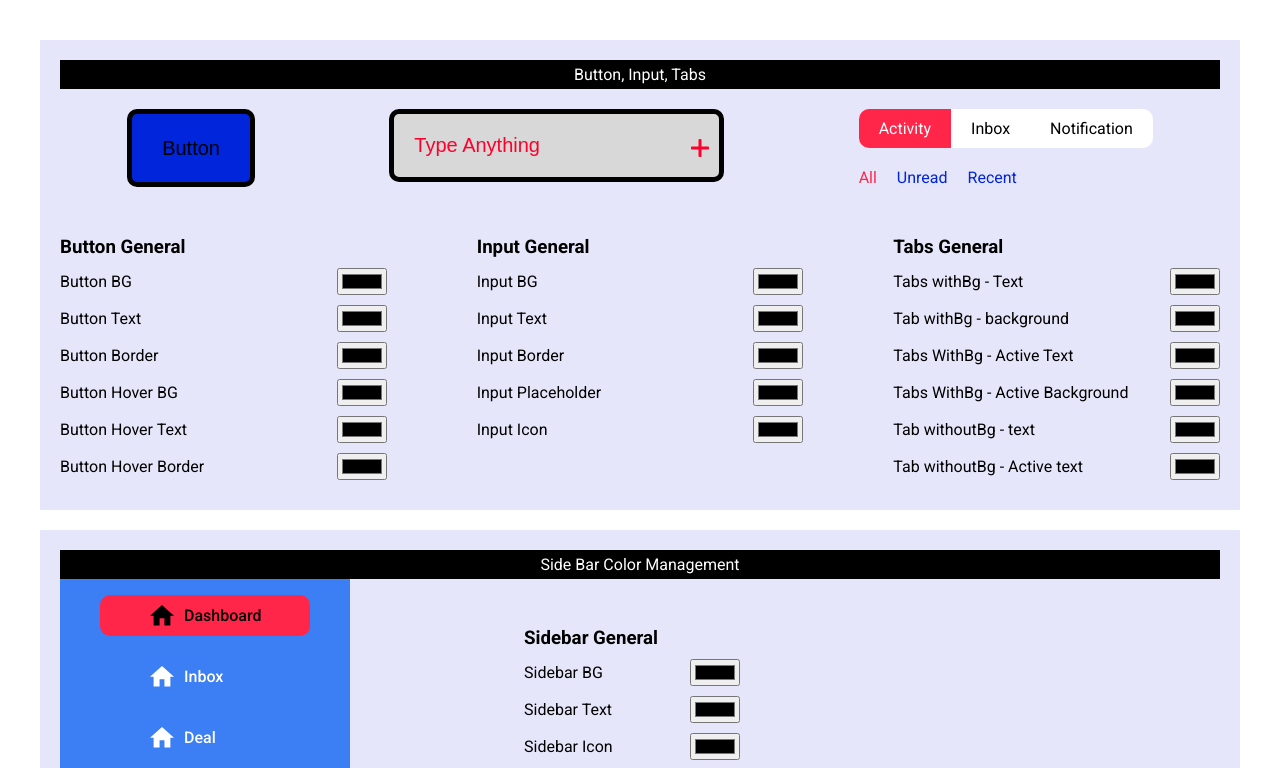
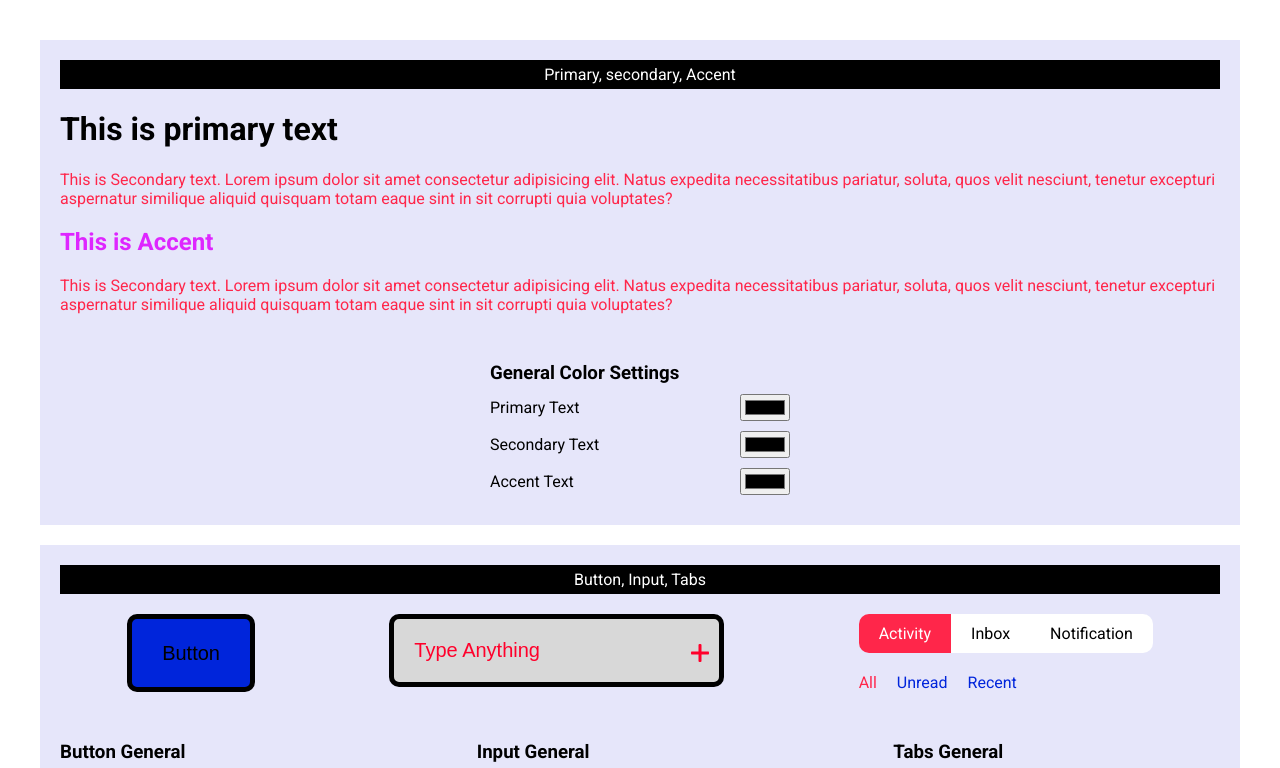
Before and after one commit to ruhulOTZ/css-framework, a React (Create React App) app: page / in a window 1280 px wide. Shown: the top 768 px of the page. Built offline with nearby package versions, Linux system fonts and the light colour scheme.

Commit message:
Dynamic color complete

```diff
--- a/src/App.js
+++ b/src/App.js
@@ -5,6 +5,7 @@
 /* eslint-disable prettier/prettier */
 import { useEffect } from 'react';
 import Bit from './components/bit/Bit';
+import General from './components/general/General';
 import Navbar from './components/navbar/Navbar';
 import Settings from './components/settings/Settings';
 import SideBar from './components/sideBar/SideBar';
@@ -24,6 +25,9 @@ function App() {
     return (
         <>
             <Wrapper>
+                <General />
+            </Wrapper>
+            <Wrapper>
                 <Bit />
             </Wrapper>
 
--- a/src/assets/scss/base/_base.scss
+++ b/src/assets/scss/base/_base.scss
@@ -9,7 +9,7 @@ body {
   margin: 0;
   padding: 40px;
   font-family: 'Roboto', sans-serif;
-  color: $primary-text-color;
+  // color: $primary-text-color;
 }
 
 /* width */
--- a/src/assets/scss/base/_variables.scss
+++ b/src/assets/scss/base/_variables.scss
@@ -51,7 +51,7 @@
   --scroll-color: #0025db;
   --primary-text-color: #00000;
   --secondary-text-color: #ff264a;
-  // --accent-color:,
+  --accent-color: #de26ff;
 }
 
 // General
@@ -59,6 +59,7 @@ $main-background-color: var(--main-background-color);
 $scroll-color: var(--scroll-color);
 $primary-text-color: var(--primary-text-color);
 $secondary-text-color: var(--secondary-text-color);
+$accent-color: var(--accent-color);
 
 // Tabs
 $tab-wb-text: var(--tab-wb-text);
--- /dev/null
+++ b/src/components/general/General.jsx
@@ -0,0 +1,33 @@
+import React from 'react';
+import TopText from '../topText/TopText';
+import Styles from './General.module.scss';
+import GeneralSetting from './GeneralSetting';
+
+function General() {
+    return (
+        <>
+            <TopText>Primary, secondary, Accent</TopText>
+            <div className={Styles.generalWrapper}>
+                <h1 className={Styles.primary}>This is primary text</h1>
+                <p className={Styles.secondary}>
+                    This is Secondary text. Lorem ipsum dolor sit amet consectetur adipisicing elit.
+                    Natus expedita necessitatibus pariatur, soluta, quos velit nesciunt, tenetur
+                    excepturi aspernatur similique aliquid quisquam totam eaque sint in sit corrupti
+                    quia voluptates?
+                </p>
+
+                <h2 className={Styles.accent}>This is Accent</h2>
+                <p className={Styles.secondary}>
+                    This is Secondary text. Lorem ipsum dolor sit amet consectetur adipisicing elit.
+                    Natus expedita necessitatibus pariatur, soluta, quos velit nesciunt, tenetur
+                    excepturi aspernatur similique aliquid quisquam totam eaque sint in sit corrupti
+                    quia voluptates?
+                </p>
+            </div>
+
+            <GeneralSetting />
+        </>
+    );
+}
+
+export default General;
--- /dev/null
+++ b/src/components/general/General.module.scss
@@ -0,0 +1,13 @@
+@import '../../assets/scss/base/variables';
+
+.generalWrapper {
+  .primary {
+    color: $primary-text-color;
+  }
+  .secondary {
+    color: $secondary-text-color;
+  }
+  .accent {
+    color: $accent-color;
+  }
+}
--- /dev/null
+++ b/src/components/general/GeneralSetting.jsx
@@ -0,0 +1,55 @@
+import React from 'react';
+import Styles from './GeneralSettings.module.scss';
+
+function GeneralSetting() {
+    const handleColor = (color, event) => {
+        switch (color) {
+            case 'prText':
+                document.documentElement.style.setProperty(
+                    '--primary-text-color',
+                    event.target.value
+                );
+                break;
+
+            case 'scText':
+                document.documentElement.style.setProperty(
+                    '--secondary-text-color',
+                    event.target.value
+                );
+                break;
+
+            case 'accentText':
+                document.documentElement.style.setProperty('--accent-color', event.target.value);
+                break;
+
+            default:
+                break;
+        }
+    };
+
+    return (
+        <div className={Styles.dynamicColorWrapper}>
+            <div className={Styles.dynamicColorContent}>
+                <h3>General Color Settings</h3>
+                <div className={Styles.dynamicColorItems}>
+                    <div className={Styles.dynamicColorItem}>
+                        <span>Primary Text</span>
+                        <input type="color" onChange={event => handleColor('prText', event)} />
+                    </div>
+
+                    <div className={Styles.dynamicColorItem}>
+                        <span>Secondary Text</span>
+                        <input type="color" onChange={event => handleColor('scText', event)} />
+                    </div>
+
+                    <div className={Styles.dynamicColorItem}>
+                        <span>Accent Text</span>
+                        <input type="color" onChange={event => handleColor('accentText', event)} />
+                    </div>
+                </div>
+            </div>
+        </div>
+    );
+}
+
+export default GeneralSetting;
--- /dev/null
+++ b/src/components/general/GeneralSettings.module.scss
@@ -0,0 +1,26 @@
+.dynamicColorWrapper {
+  width: 100%;
+  display: grid;
+  // grid-template-columns: repeat(3, 1fr);
+  place-content: center;
+  margin-inline: auto;
+  margin-top: 30px;
+  grid-column-gap: 90px;
+  grid-row-gap: 30px;
+
+  h3 {
+    margin-bottom: 10px;
+  }
+
+  .dynamicColorContent {
+    width: 300px;
+    .dynamicColorItems {
+      .dynamicColorItem {
+        display: flex;
+        align-items: center;
+        justify-content: space-between;
+        margin-bottom: 10px;
+      }
+    }
+  }
+}
```
